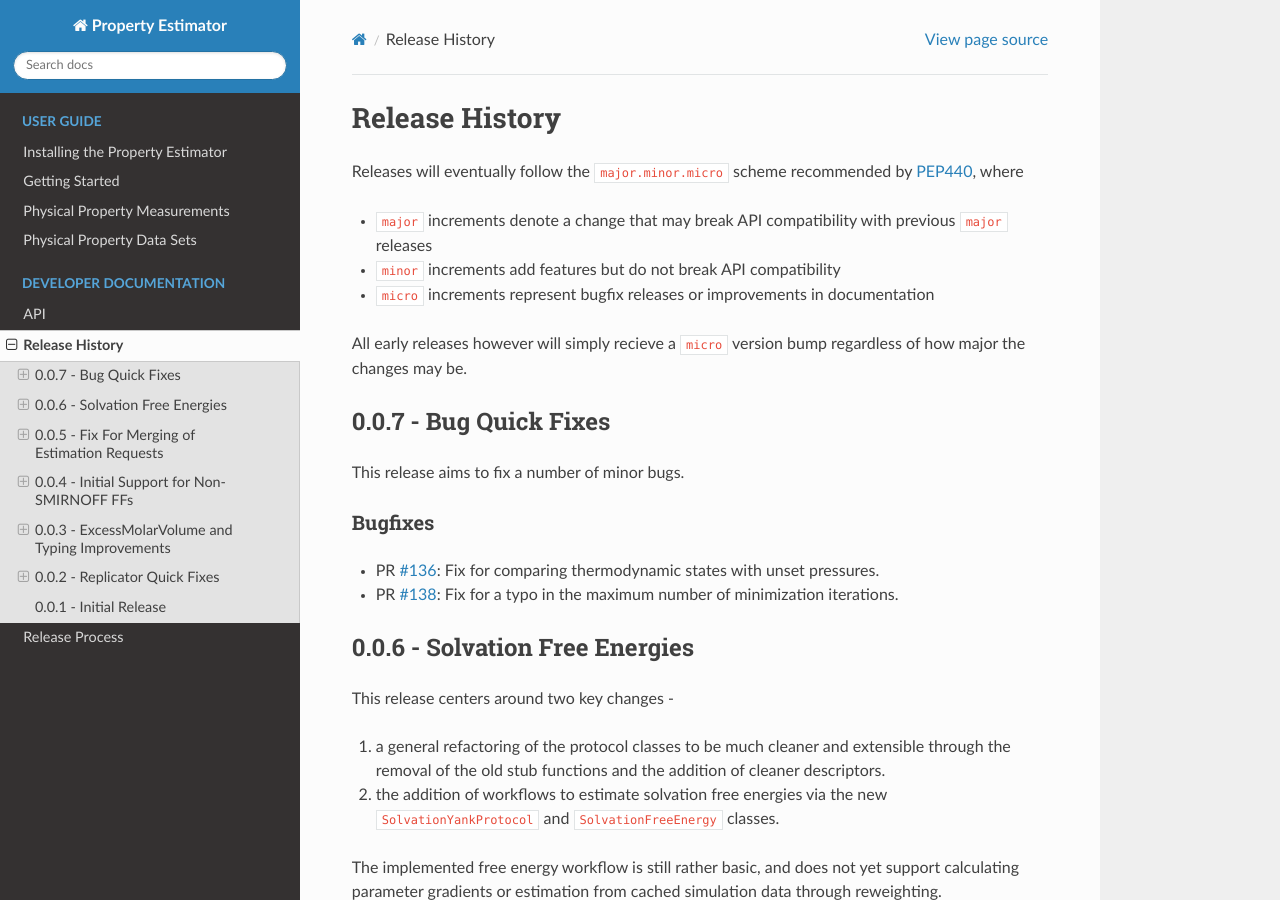
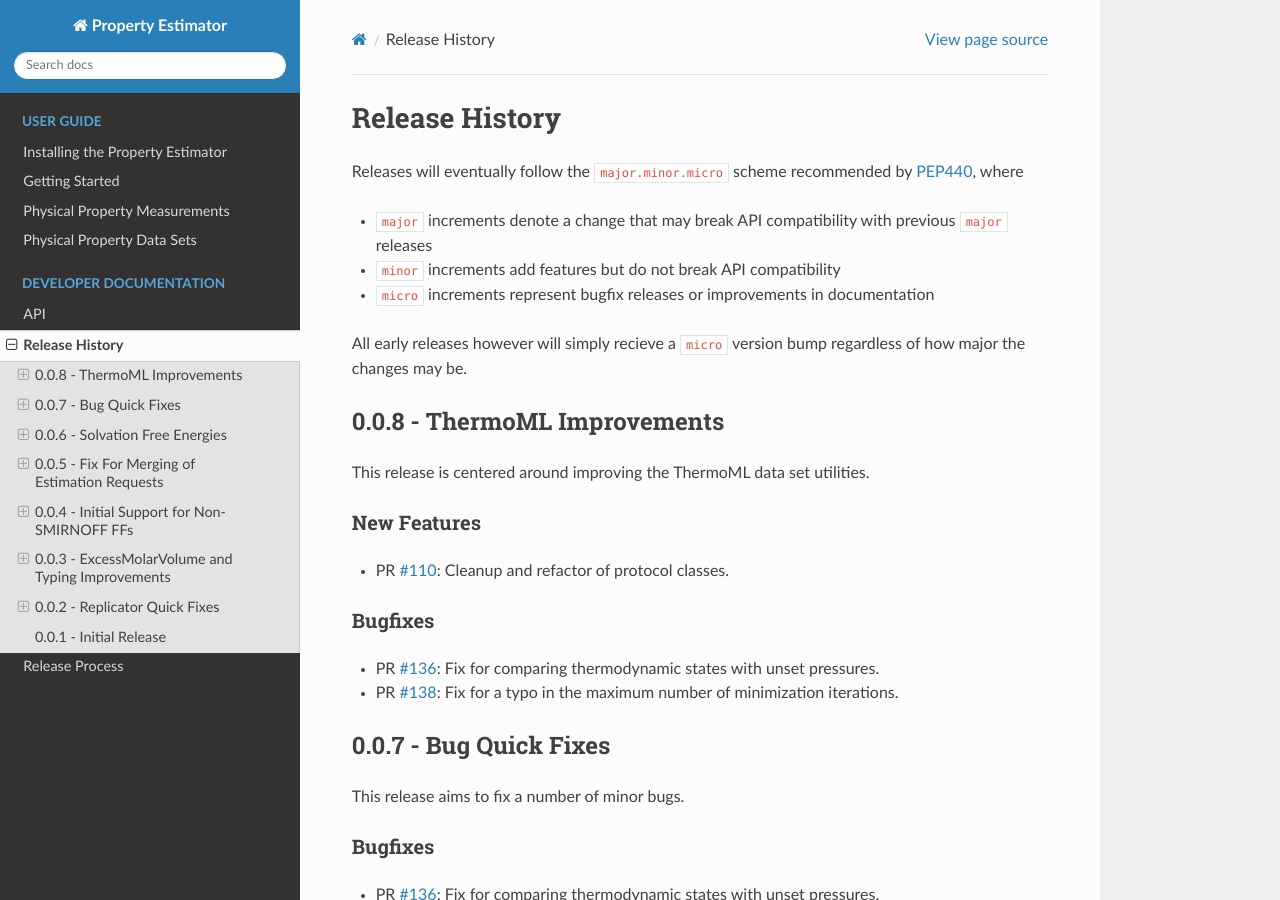
Before and after one commit to openforcefield/openff-evaluator, a Sphinx documentation site: the page built from docs/releasehistory.rst, in a window 1280 px wide and 900 px high. Built offline with Sphinx 7.4.7 and the Read the Docs theme 2.0.0, drawn with Linux system fonts in a browser that asks for light colours.

Commit message:
Update releasehistory.rst

```diff
--- a/docs/releasehistory.rst
+++ b/docs/releasehistory.rst
@@ -10,6 +10,22 @@ Releases will eventually follow the ``major.minor.micro`` scheme recommended by
 
 All early releases however will simply recieve a ``micro`` version bump regardless of
 how major the changes may be.
+
+0.0.8 - ThermoML Improvements
+-----------------------------
+
+This release is centered around improving the ThermoML data set utilities.
+
+New Features
+""""""""""""
+
+* PR `#110 <https://github.com/openforcefield/propertyestimator/pull/110>`_: Cleanup and refactor of protocol classes.
+
+Bugfixes
+""""""""
+
+* PR `#136 <https://github.com/openforcefield/propertyestimator/pull/136>`_: Fix for comparing thermodynamic states with unset pressures.
+* PR `#138 <https://github.com/openforcefield/propertyestimator/pull/138>`_: Fix for a typo in the maximum number of minimization iterations.
 
 
 0.0.7 - Bug Quick Fixes
```
